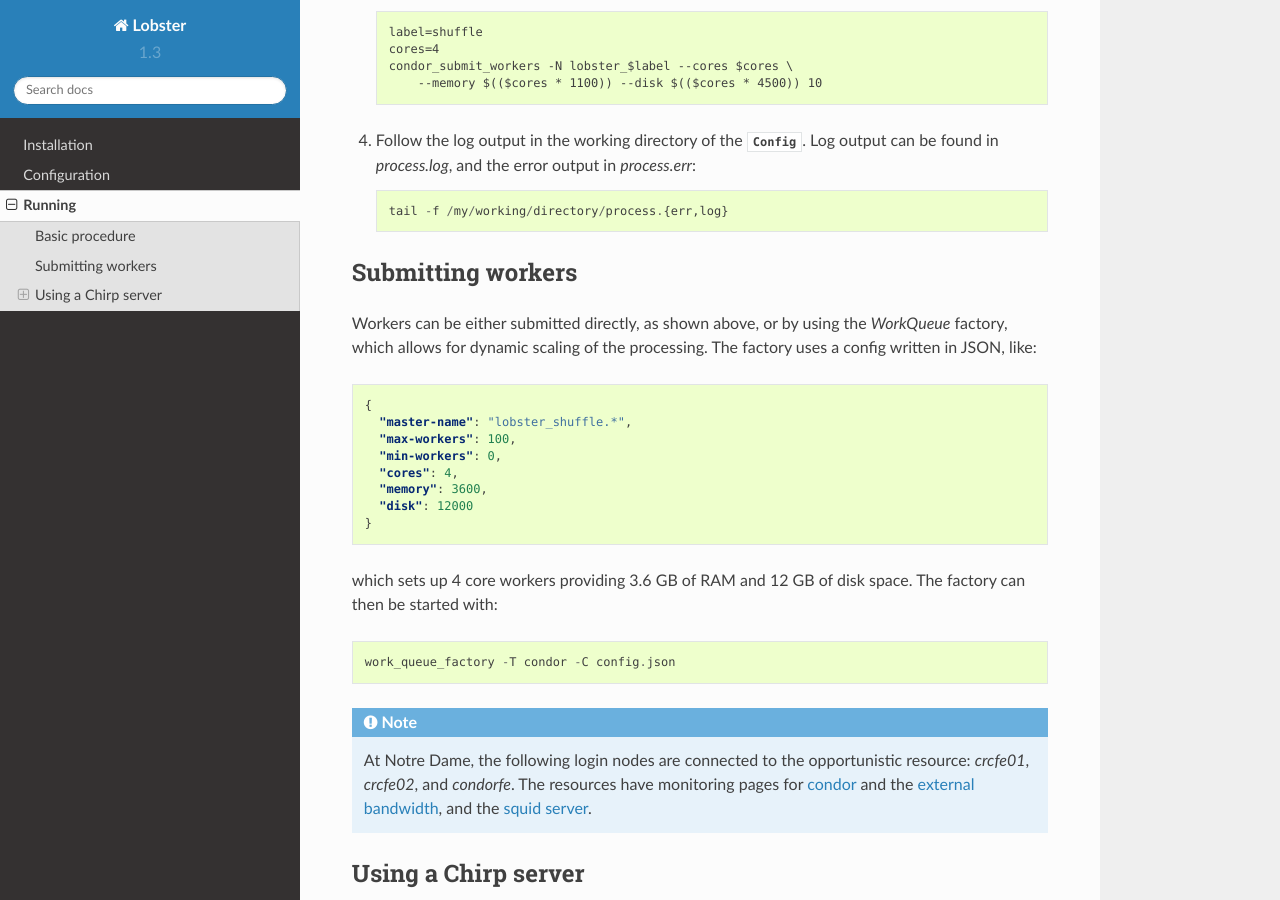
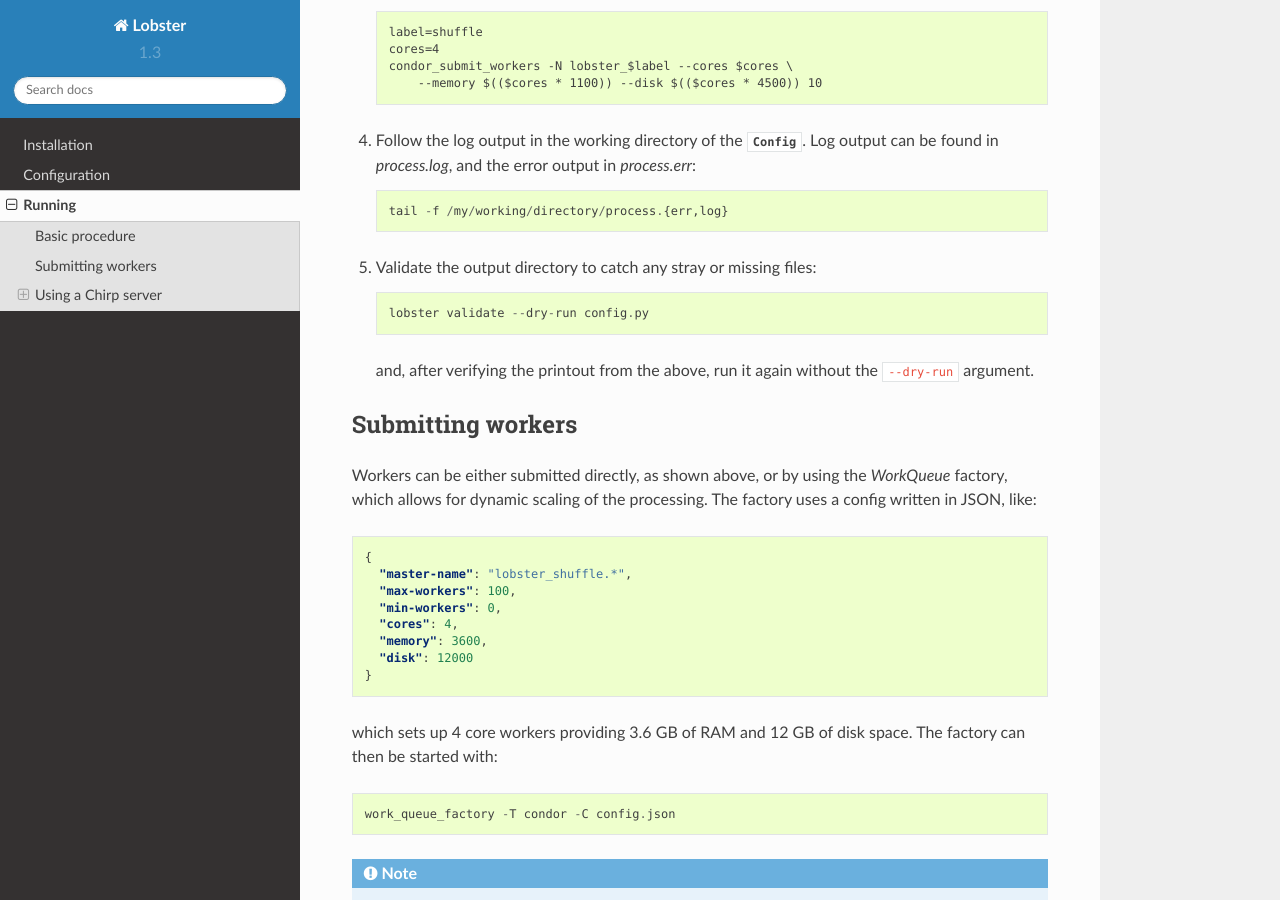
Before and after one commit to NDCMS/lobster, a Sphinx documentation site: the page built from doc/source/run.rst, in a window 1280 px wide and 900 px high, scrolled down 691 px. Built offline with Sphinx 7.4.7 and the Read the Docs theme 2.0.0, drawn with Linux system fonts in a browser that asks for light colours.

Commit message:
Add the validate command to the documentation.

```diff
--- a/doc/source/run.rst
+++ b/doc/source/run.rst
@@ -34,6 +34,13 @@ commands
    `process.log`, and the error output in `process.err`::
 
     tail -f /my/working/directory/process.{err,log}
+
+5. Validate the output directory to catch any stray or missing files::
+
+    lobster validate --dry-run config.py
+
+   and, after verifying the printout from the above, run it again without
+   the ``--dry-run`` argument.
 
 .. _submission:
 Submitting workers
```
